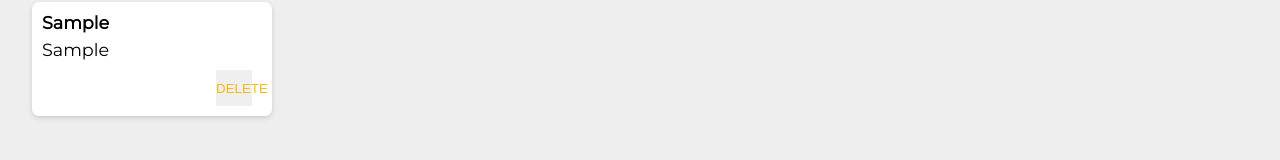
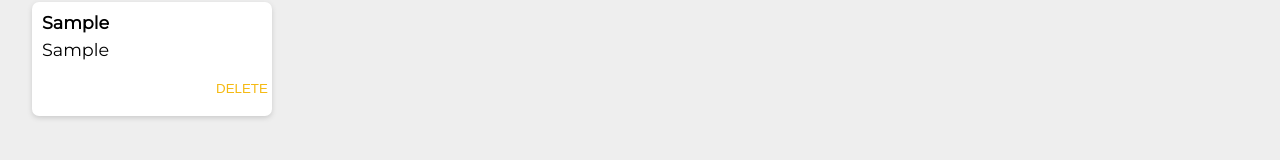
Before and after one commit to erenduzova/React-Keeper-app, a React (Create React App) app: page / in a window 1280 px wide. Both pictures are taken after typing "Sample", "Sample" into the empty fields and a click on the button "Add". Shown: the part 279-439 px from the top of the page. Built offline with nearby package versions, Linux system fonts and the light colour scheme; a web font is replaced by a local one.

Commit message:
Implemented the delete note functionality

```diff
--- a/public/styles.css
+++ b/public/styles.css
@@ -65,6 +65,7 @@ footer p {
   height: 36px;
   cursor: pointer;
   outline: none;
+  background-color: transparent;
 }
 
 form {
--- a/src/components/App.jsx
+++ b/src/components/App.jsx
@@ -13,12 +13,27 @@ function App() {
       return [...prevNotes, newNote];
     });
   }
+  function handleDeleteButtonClick(noteId) {
+    setNotes((prevNotes) => {
+      return prevNotes.filter((note, index) => {
+        return index !== noteId;
+      });
+    });
+  }
   return (
     <div>
       <Header />
       <NewNoteArea addButtonClick={handleAddButtonClick} />
-      {notes.map((note,i) => {
-        return <Note key={i} title={note.title} content={note.content} />;
+      {notes.map((note, i) => {
+        return (
+          <Note
+            key={i}
+            id={i}
+            title={note.title}
+            content={note.content}
+            deleteButtonClick={handleDeleteButtonClick}
+          />
+        );
       })}
       <Footer />
     </div>
--- a/src/components/Note.jsx
+++ b/src/components/Note.jsx
@@ -1,11 +1,15 @@
 import React from "react";
 
 function Note(props) {
+  function handleDeleteClick() {
+    props.deleteButtonClick(props.id);
+  }
+
   return (
     <div className="note">
       <h1>{props.title}</h1>
       <p>{props.content}</p>
-      <button>DELETE</button>
+      <button onClick={handleDeleteClick}>DELETE</button>
     </div>
   );
 }
```
